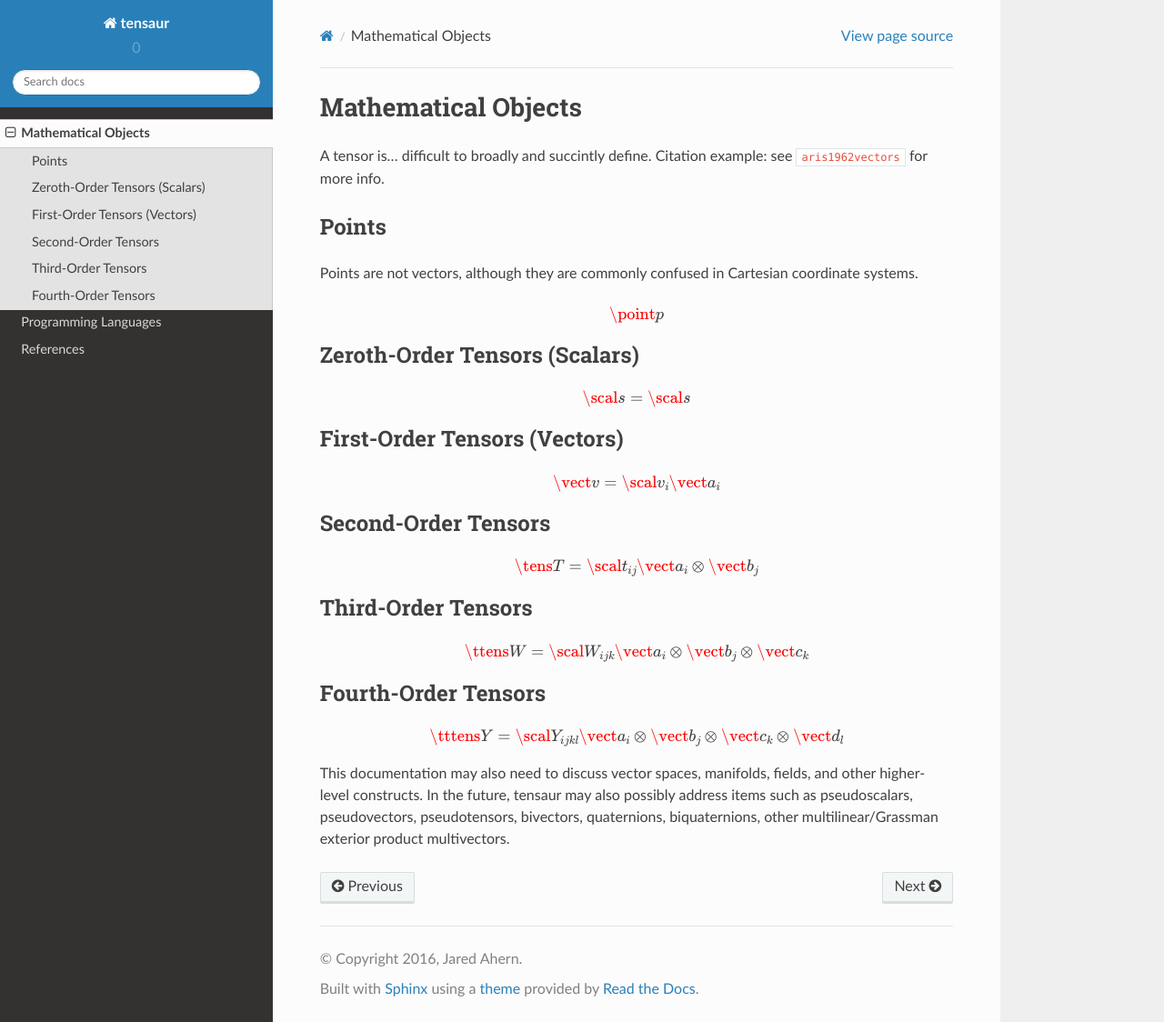
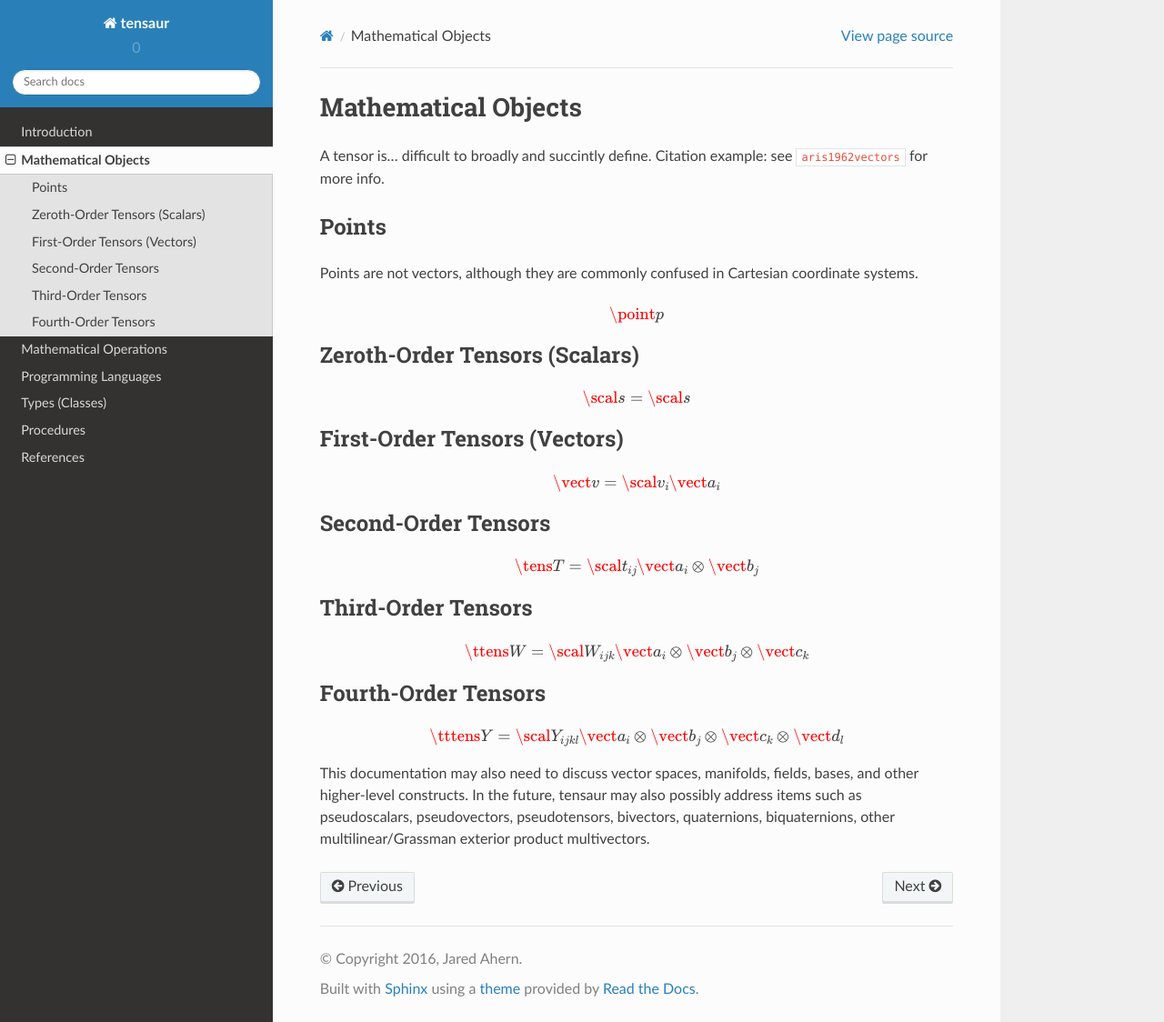
Before and after one commit to jaredahern/tensaur, a Sphinx documentation site: the page built from docs/mathobjs/index.rst, in a window 1280 px wide and 1124 px high. Shown: the whole window at 91% size. Built offline with Sphinx 7.4.7 and the Read the Docs theme 2.0.0, drawn with Linux system fonts in a browser that asks for light colours; cross-references to code outside the pages are shown as plain code.

```diff
--- a/docs/index.rst
+++ b/docs/index.rst
@@ -11,8 +11,12 @@ Contents:
    :maxdepth: 2
    :glob:
 
+   introduction
    mathobjs/index
+   mathops/index
    proglang/index
+   types/index
+   procedures/index
    references
 
 Indices and tables
--- a/docs/mathobjs/index.rst
+++ b/docs/mathobjs/index.rst
@@ -18,7 +18,7 @@ example: see :cite:`aris1962vectors` for more info.
 .. include:: order4.rst
 
 This documentation may also need to discuss vector spaces, manifolds,
-fields, and other higher-level constructs. In the future, tensaur may
-also possibly address items such as pseudoscalars, pseudovectors,
-pseudotensors, bivectors, quaternions, biquaternions, other
-multilinear/Grassman exterior product multivectors.
+fields, bases, and other higher-level constructs. In the future,
+tensaur may also possibly address items such as pseudoscalars,
+pseudovectors, pseudotensors, bivectors, quaternions, biquaternions,
+other multilinear/Grassman exterior product multivectors.
--- /dev/null
+++ b/docs/mathops/index.rst
@@ -0,0 +1,6 @@
+=======================
+Mathematical Operations
+=======================
+
+In addition to storing mathematical objects, Tensaur provides many
+capabilities for manipulating them via a variety of operations.
```
Also changed, not shown: docs/introduction.rst (added, +14 -0 lines), docs/procedures/index.rst (added, +7 -0 lines), docs/types/index.rst (added, +7 -0 lines).
